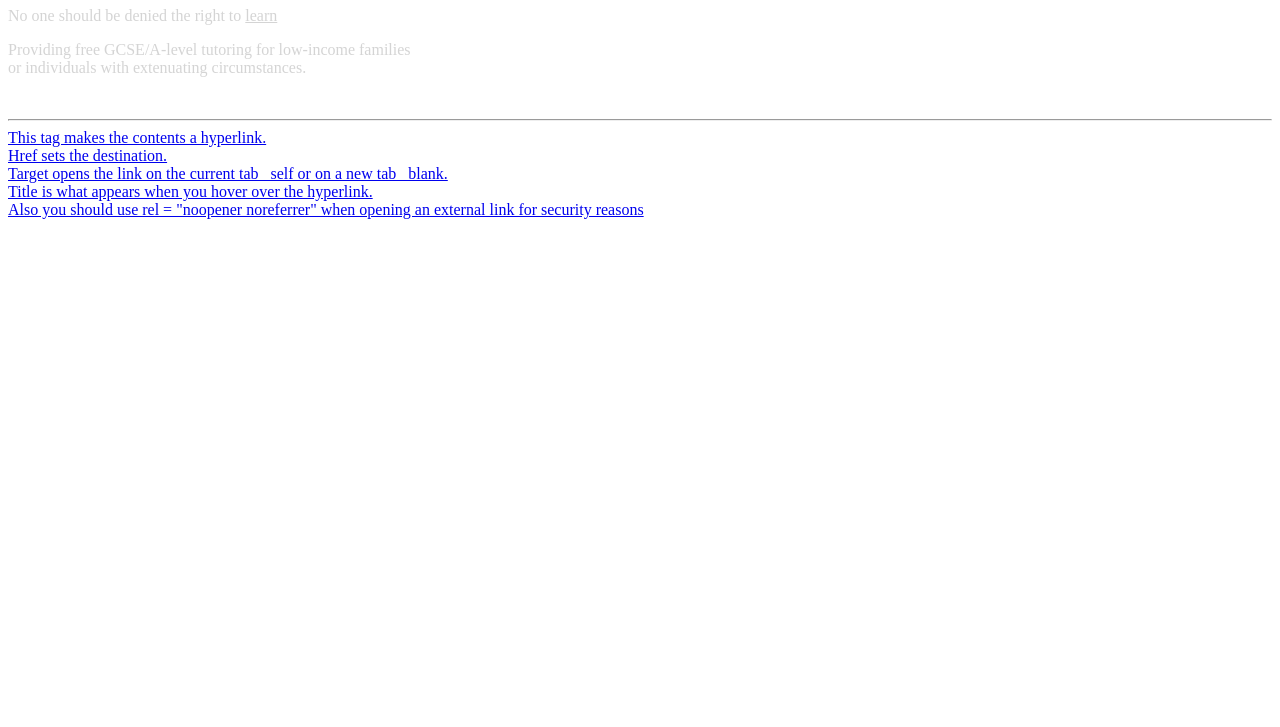
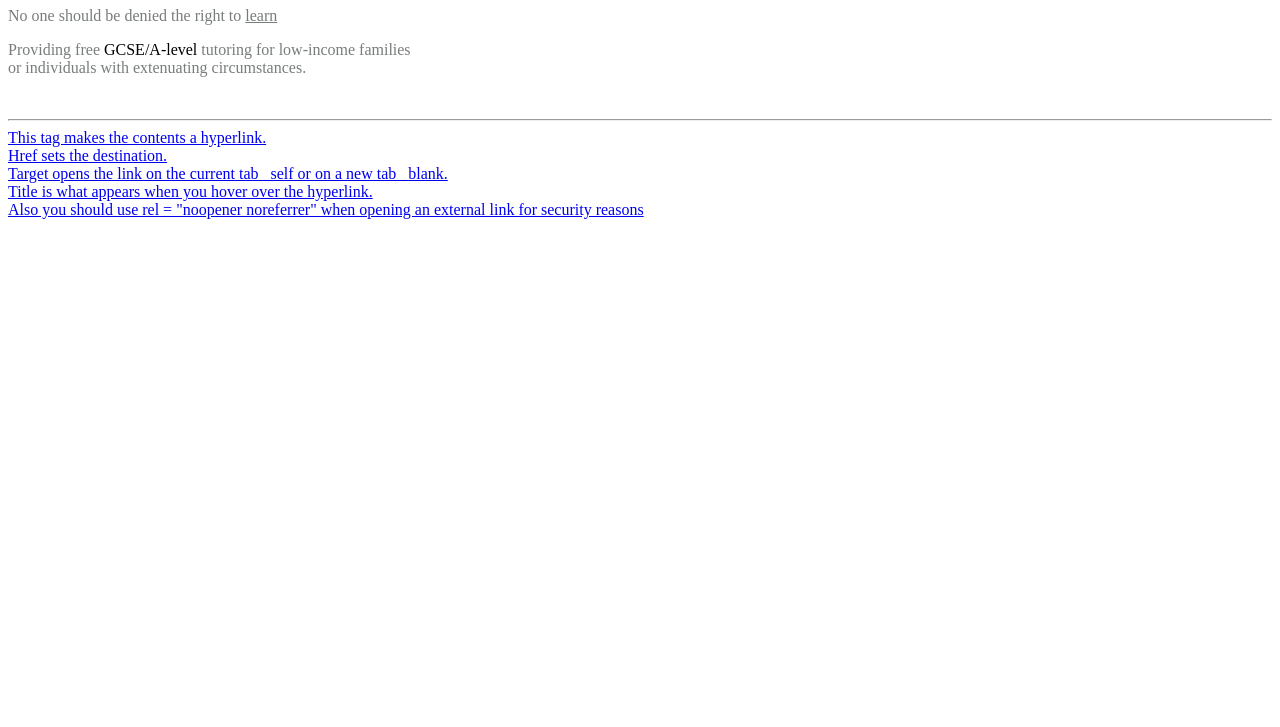
Before and after one commit to Isaac-Nai/Nai-Tutors, a plain HTML site: page index.html in a window 1280 px wide. Shown: the part 73-800 px from the top of the page. Drawn offline with Linux system fonts and the light colour scheme.

Commit message:
Learned Span and Div

```diff
--- a/index.html
+++ b/index.html
@@ -27,14 +27,14 @@
         <!-- Headings create structure to the website, a hierarchy that should be able to form a contents page if you tried-->
         <!-- Make sure not to use different headings for visual purposes as you can change that with css-->
 
+        <div style="color: rgba(98, 103, 103, 0.857);" >
 
+        <p>No one should be denied the right to <ins>learn</ins> </p>
 
-        <p style="color: rgba(128, 128, 128, 0.337);">No one should be denied the right to <ins>learn</ins> </p>
+        <p>Providing free <span style="color: black;">GCSE/A-level</span> tutoring for low-income families
+            <br> or individuals with extenuating circumstances.</p>
 
-        <p style="color: rgba(128, 128, 128, 0.337);">Providing free GCSE/A-level tutoring for low-income families
-            <br> or individuals with extenuating circumstances.</p>  <!-- Called inline CSS styles-->
-
-
+        </div>
 
         <br> <!--Line break-->
 
```
